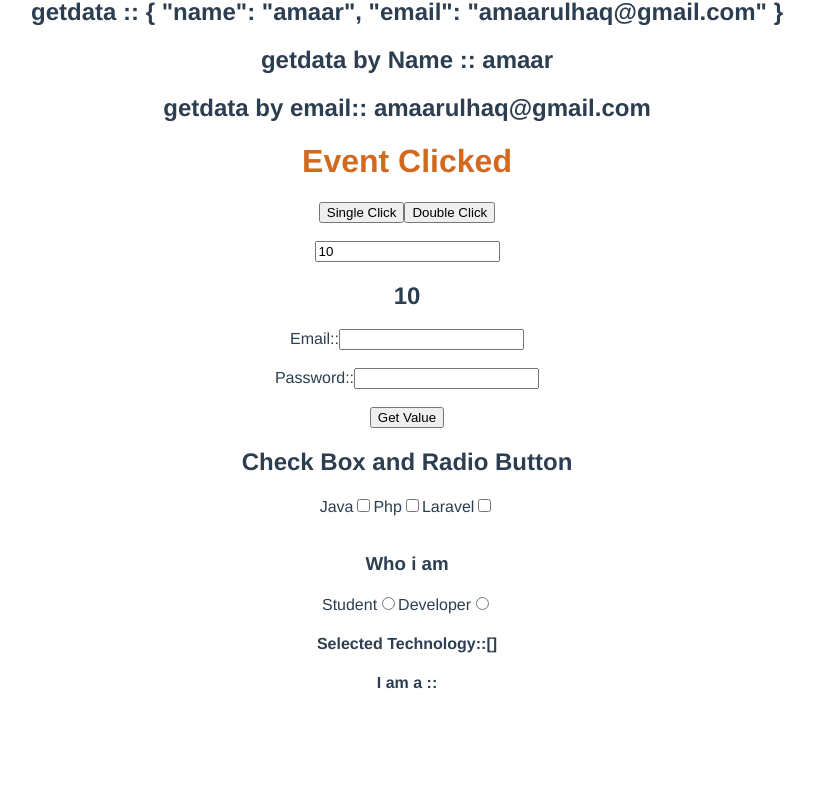
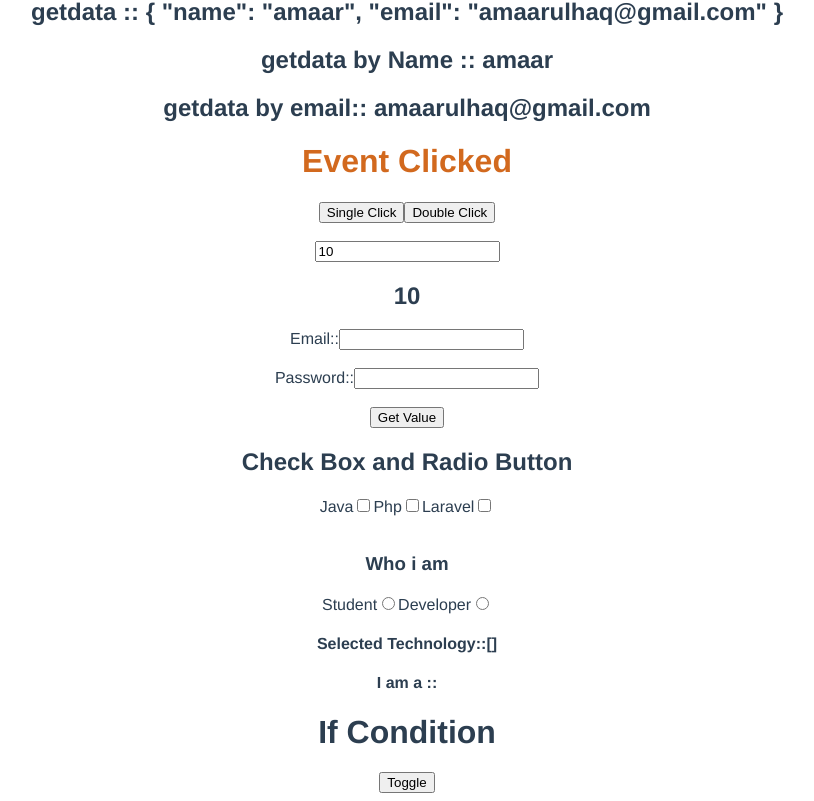
Before and after one commit to Amaar466/Vus-js3-Basic, a Vue app: page / in a window 1280 px wide. Shown: the part 686-1487 px from the top of the page, without its empty margins (233-1047 px from the left). Before the commit the page ends 1400 px from the top, so only its background shows below. Built offline with nearby package versions, Linux system fonts and the light colour scheme.

Commit message:
conditions

```diff
--- a/src/App.vue
+++ b/src/App.vue
@@ -7,6 +7,7 @@
   <TowWaybinding />
   <getInput />
   <checkBox />
+  <conditionIfelse />
 </template>
 
 <script>
@@ -17,6 +18,7 @@ import eventClick from './components/eventClick.vue';
 import TowWaybinding from './components/towWaybinding.vue';
 import getInput from './components/getInput.vue';
 import checkBox from './components/checkBox.vue';
+import conditionIfelse from './components/conditionIfelse.vue';
 
 export default {
   name: 'App',
@@ -27,7 +29,8 @@ export default {
     eventClick,
     TowWaybinding,
     getInput,
-    checkBox
+    checkBox,
+    conditionIfelse
 }
 }
 </script>
--- /dev/null
+++ b/src/components/conditionIfelse.vue
@@ -0,0 +1,18 @@
+<template>
+    <h1 v-if="show">If Condition</h1>
+    <h2 v-else>Else Condition</h2>
+    <button v-on:click="show=!show">Toggle</button>
+
+</template>
+
+<script>
+ export default{
+   name:'conditionIfelse',
+   data() {
+    return {
+        show:true
+    }
+   },
+ }
+
+ </script>
```
